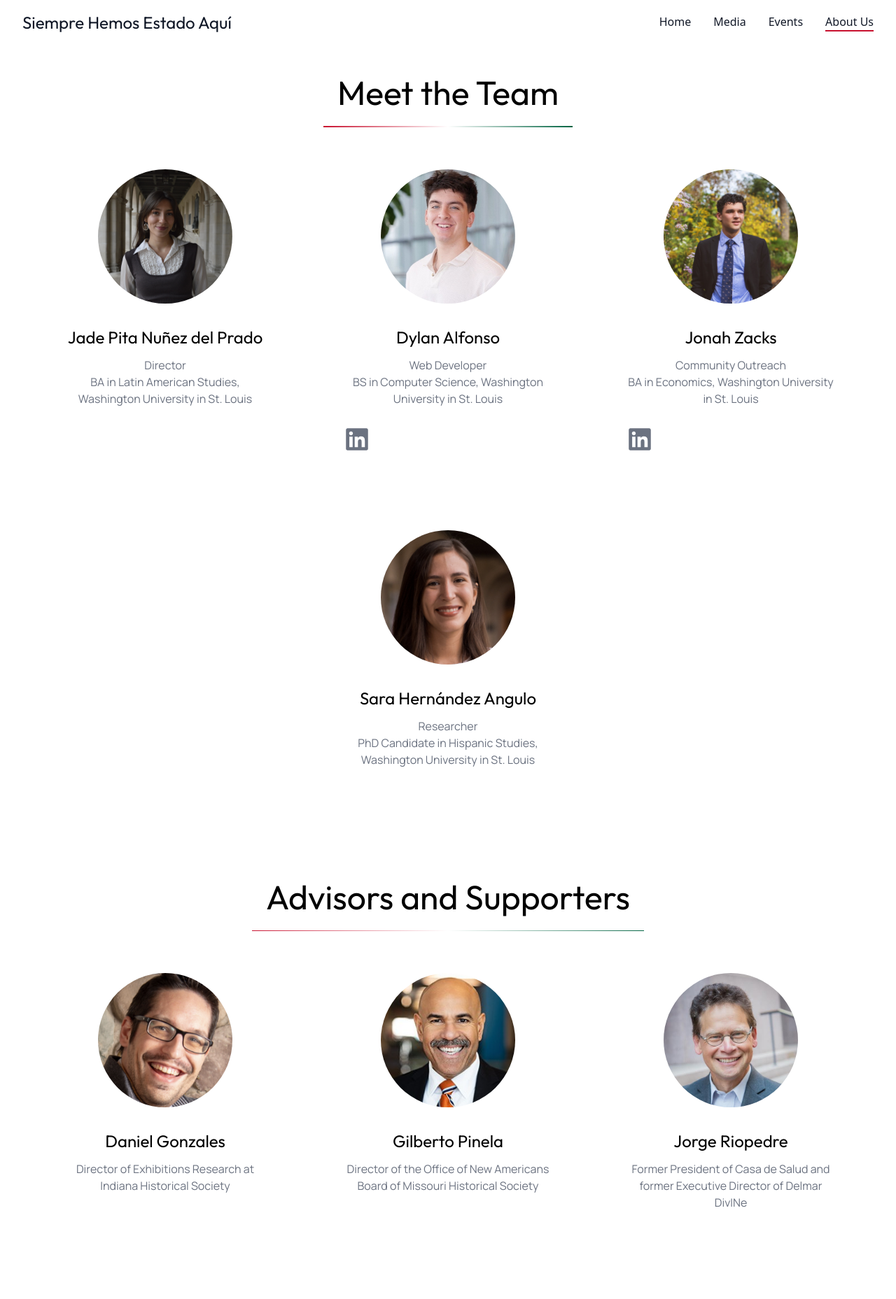
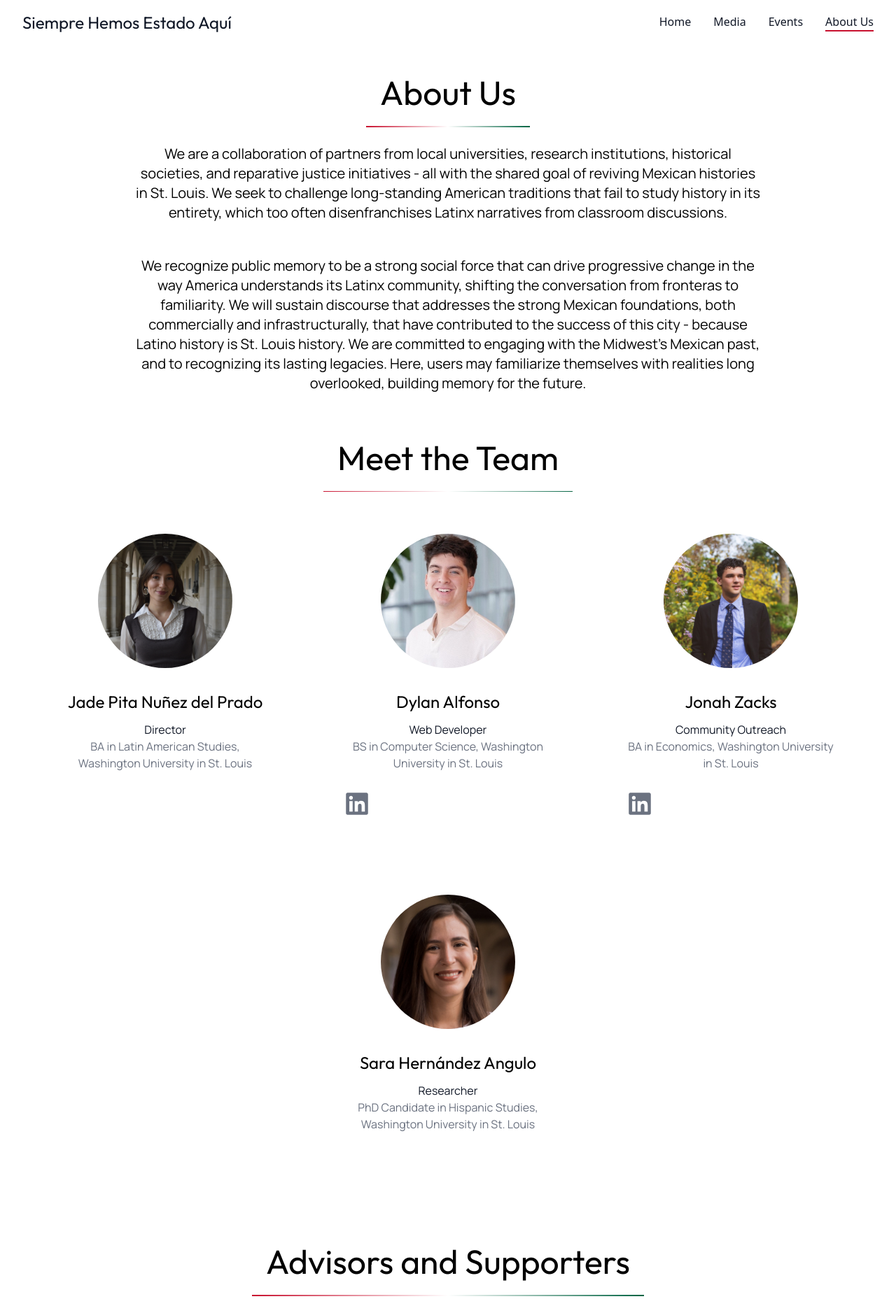
Before and after one commit to DylanAlfonso13/mexstl, a Next.js app: page /about in a window 1280 px wide. Shown: the top 1857 px of the page at 70% size. Built offline with nearby package versions, Linux system fonts and the light colour scheme.

Commit message:
Adjusted about us to include blurb at beginning and edited some people out

```diff
--- a/src/app/about/page.tsx
+++ b/src/app/about/page.tsx
@@ -7,6 +7,27 @@ export default function About() {
     <div>
       <Nav />
       <div className="relative z-10 flex flex-col items-center min-h-screen text-black px-4 sm:px-6 lg:px-8">
+        <TitleText text="About Us" />
+        <p className="text-sm xs:text-base sm:text-lg md:text-xl max-w-4xl text-center py-6">
+          We are a collaboration of partners from local universities, research
+          institutions, historical societies, and reparative justice initiatives
+          - all with the shared goal of reviving Mexican histories in St. Louis.
+          We seek to challenge long-standing American traditions that fail to
+          study history in its entirety, which too often disenfranchises Latinx
+          narratives from classroom discussions.
+        </p>
+        <p className="text-sm xs:text-base sm:text-lg md:text-xl max-w-4xl text-center py-6">
+          We recognize public memory to be a strong social force that can drive
+          progressive change in the way America understands its Latinx
+          community, shifting the conversation from fronteras to familiarity. We
+          will sustain discourse that addresses the strong Mexican foundations,
+          both commercially and infrastructurally, that have contributed to the
+          success of this city - because Latino history is St. Louis history. We
+          are committed to engaging with the Midwest’s Mexican past, and to
+          recognizing its lasting legacies. Here, users may familiarize
+          themselves with realities long overlooked, building memory for the
+          future.
+        </p>
         <TitleText text="Meet the Team" />
         <div className="flex flex-row min-w-full justify-evenly flex-wrap mb-12">
           <AboutCard
@@ -38,7 +59,7 @@ export default function About() {
         </div>
         <TitleText text="Advisors and Supporters" />
         <div className="flex flex-row min-w-full justify-evenly flex-wrap mb-12">
-          <AboutCard
+          {/* <AboutCard
             name="Daniel Gonzales"
             title="Director of Exhibitions Research at Indiana Historical Society"
             imageURL="/daniel_gonzales_picture.png"
@@ -48,15 +69,17 @@ export default function About() {
             title="Director of the Office of New Americans"
             additionalTitle="Board of Missouri Historical Society"
             imageURL="/gilberto_pinela_picture.jpeg"
-          />
+          /> */}
           <AboutCard
             name="Jorge Riopedre"
-            title="Former President of Casa de Salud and former Executive Director of Delmar DivINe"
+            title="Non-Profit Advisor"
+            additionalTitle={`Former Executive Director of Delmar DivINe\nFormer President and CEO of Casa de Salud`}
             imageURL="/jorge_riopedre_picture.jpg"
           />
           <AboutCard
             name="Elaine Peña"
-            title="Professor of Performing Arts, American Culture Studies, and Anthropology, Washington University in St. Louis"
+            title="Academic Advisor"
+            additionalTitle="Professor of Performing Arts, American Culture Studies, and Anthropology, Washington University in St. Louis"
             imageURL="/elaine_pena_picture.jpg"
           />
         </div>
--- a/src/components/Card.tsx
+++ b/src/components/Card.tsx
@@ -24,9 +24,9 @@ export default function AboutCard({
       />
       <div className="text-center pt-3 px-3 mb-7">
         <h1 className="text-2xl mb-3">{name}</h1>
-        <h2 className="text-md text-gray-500">{title}</h2>
+        <h2 className="text-md text-gray-900">{title}</h2>
         {additionalTitle && (
-          <h2 className="text-md text-gray-500">{additionalTitle}</h2>
+          <h2 className="text-md text-gray-500 whitespace-pre-line">{additionalTitle}</h2>
         )}
       </div>
       {linkedinURL && (
```
